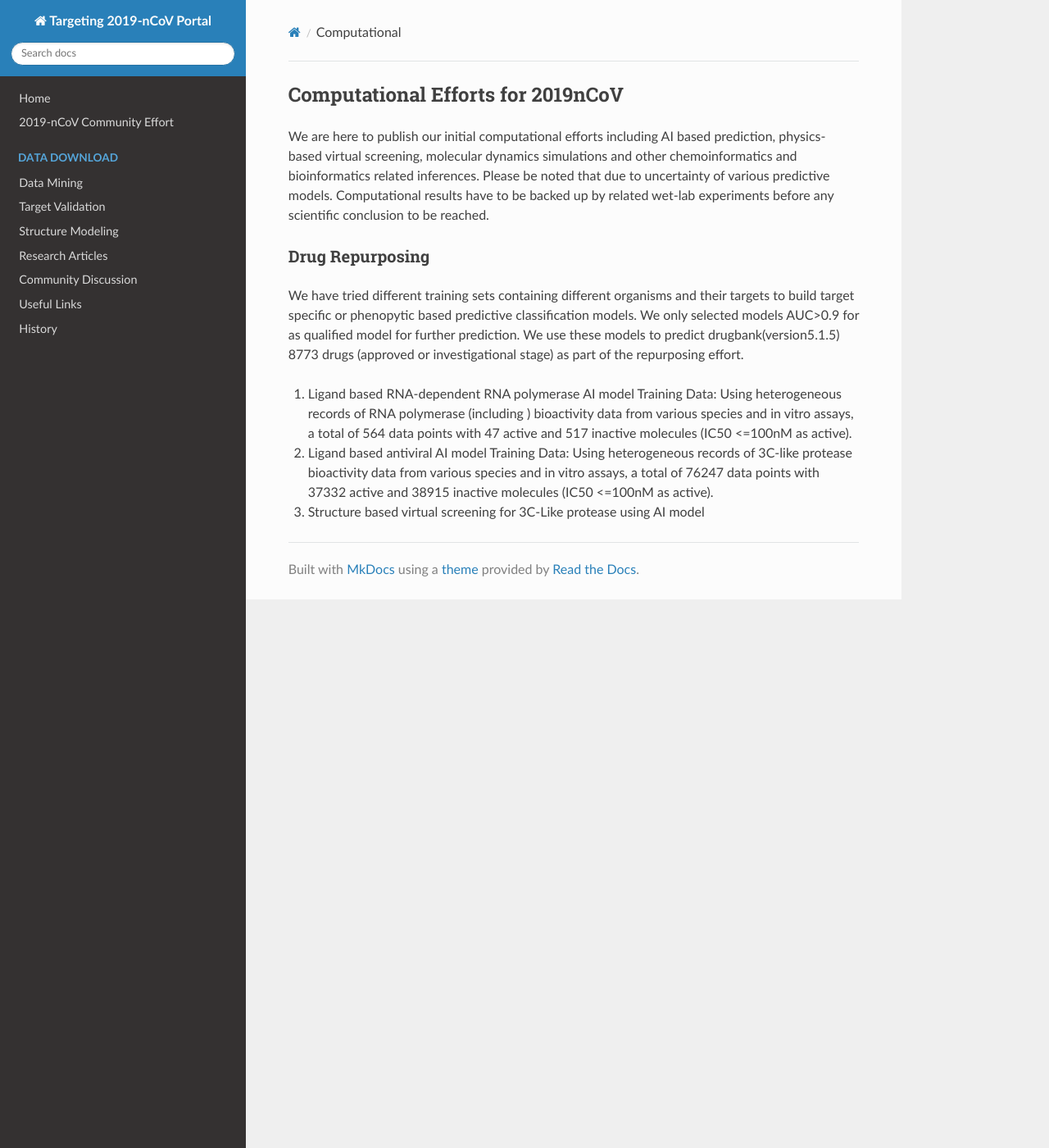
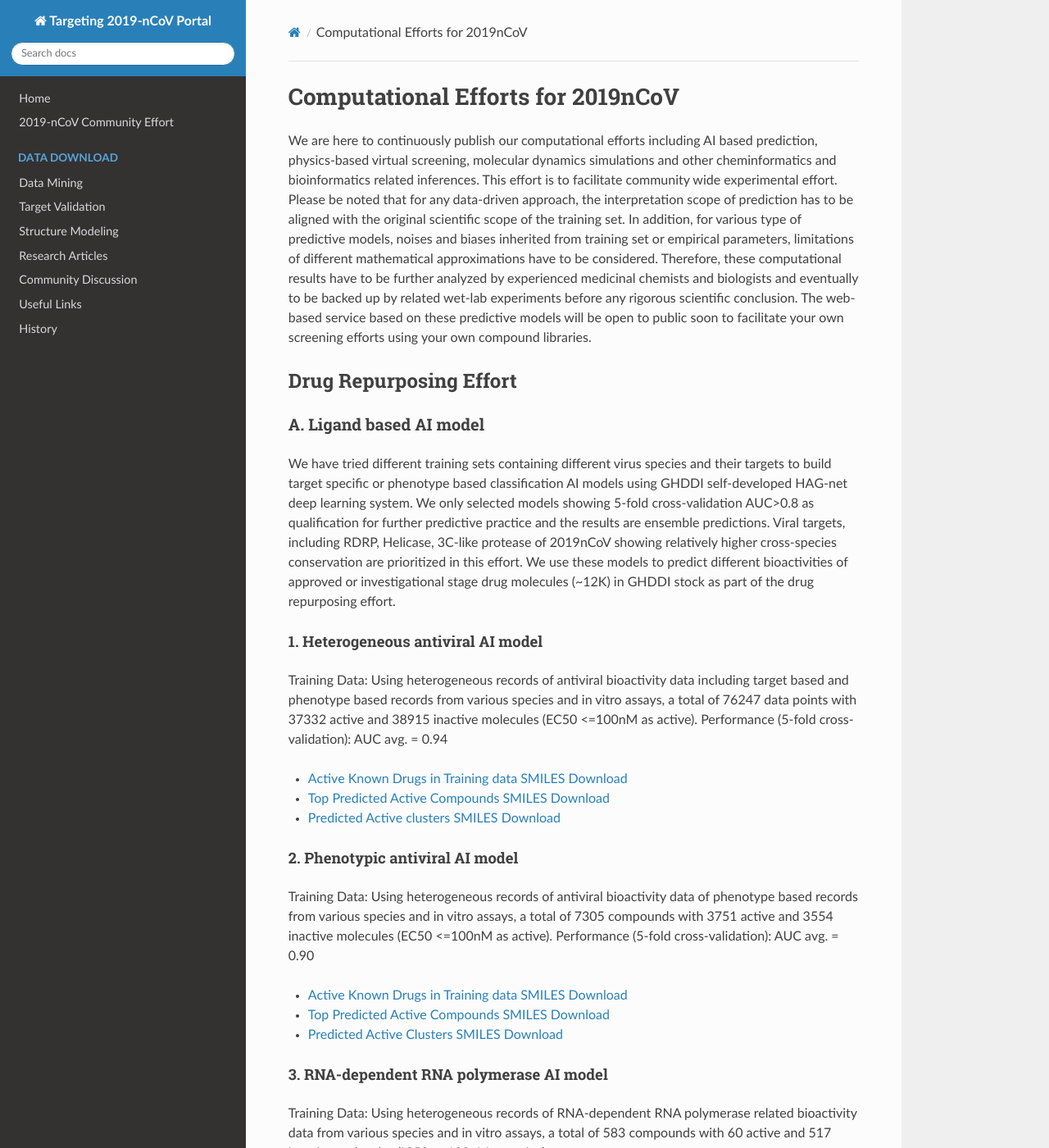
Before and after one commit to GHDDI-AILab/Targeting2019-nCoV, an MkDocs documentation site: the page built from docs/computational.md, in a window 1280 px wide and 1400 px high. Shown: the whole window at 82% size. Built offline with MkDocs 1.6.1, drawn with Linux system fonts in a browser that asks for light colours; nearby versions of some CDN libraries; some of the changed text lies outside the part shown.

Commit message:
Update computational.md

```diff
--- a/docs/computational.md
+++ b/docs/computational.md
@@ -1,15 +1,50 @@
-## Computational Efforts for 2019nCoV
+# Computational Efforts for 2019nCoV
 
-We are here to publish our initial computational efforts including AI based prediction, physics-based virtual screening, molecular dynamics simulations and other chemoinformatics and bioinformatics related inferences. Please be noted that due to uncertainty of various predictive models. Computational results have to be backed up by related wet-lab experiments before any scientific conclusion to be reached.
+We are here to continuously publish our computational efforts including AI based prediction, physics-based virtual screening, molecular dynamics simulations and other cheminformatics and bioinformatics related inferences. This effort is to facilitate community wide experimental effort. Please be noted that for any data-driven approach, the interpretation scope of prediction has to be aligned with the original scientific scope of the training set. In addition, for various type of predictive models, noises and biases inherited from training set or empirical parameters, limitations of different mathematical approximations have to be considered. Therefore, these computational results have to be further analyzed by experienced medicinal chemists and biologists and eventually to be backed up by related wet-lab experiments before any rigorous scientific conclusion. The web-based service based on these predictive models will be open to public soon to facilitate your own screening efforts using your own compound libraries.
 
-### Drug Repurposing
+## Drug Repurposing Effort
 
-We have tried different training sets containing different organisms and their targets to build target specific or phenopytic based predictive classification models. We only selected models AUC>0.9 for as qualified model for further prediction. We use these models to predict drugbank(version5.1.5) 8773 drugs (approved or investigational stage) as part of the repurposing effort.
+### A. Ligand based AI model
 
-1. Ligand based RNA-dependent RNA polymerase AI model
-Training Data: Using heterogeneous records of RNA polymerase (including ) bioactivity data from various species and in vitro assays, a total of 564 data points with 47 active and 517 inactive molecules (IC50 <=100nM as active).
+We have tried different training sets containing different virus species and their targets to build target specific or phenotype based classification AI models using GHDDI self-developed HAG-net deep learning system. We only selected models showing 5-fold cross-validation AUC>0.8 as qualification for further predictive practice and the results are ensemble predictions. Viral targets, including RDRP, Helicase, 3C-like protease of 2019nCoV showing relatively higher cross-species conservation are prioritized in this effort.  We use these models to predict different bioactivities of approved or investigational stage drug molecules (~12K) in GHDDI stock as part of the drug repurposing effort.
 
-2. Ligand based antiviral AI model
-Training Data: Using heterogeneous records of 3C-like protease bioactivity data from various species and in vitro assays, a total of 76247 data points with 37332 active and 38915 inactive molecules (IC50 <=100nM as active).
 
-3. Structure based virtual screening for 3C-Like protease using AI model
+#### 1. Heterogeneous antiviral AI model
+Training Data: Using heterogeneous records of antiviral bioactivity data including target based and phenotype based records from various species and in vitro assays, a total of 76247 data points with 37332 active and 38915 inactive molecules (EC50 <=100nM as active).
+Performance (5-fold cross-validation): AUC avg. = 0.94
+
+* [Active Known Drugs in Training data SMILES Download](https://ghddiai.oss-cn-zhangjiakou.aliyuncs.com/file/AKD_ViralMix.xlsx )
+* [Top Predicted Active Compounds SMILES Download](https://ghddiai.oss-cn-zhangjiakou.aliyuncs.com/file/globalvirus_top200.csv)
+* [Predicted Active clusters SMILES Download](https://ghddiai.oss-cn-zhangjiakou.aliyuncs.com/file/globalvirus_topclusters.csv)
+
+#### 2. Phenotypic antiviral AI model
+Training Data: Using heterogeneous records of antiviral bioactivity data of phenotype based records from various species and in vitro assays, a total of 7305 compounds with 3751 active and 3554 inactive molecules (EC50 <=100nM as active).
+Performance (5-fold cross-validation): AUC avg. = 0.90
+
+* [Active Known Drugs in Training data SMILES Download](https://ghddiai.oss-cn-zhangjiakou.aliyuncs.com/file/AKD_ViralPhe.xlsx)
+* [Top Predicted Active Compounds SMILES Download](https://ghddiai.oss-cn-zhangjiakou.aliyuncs.com/file/AntivirusPhe_top200.csv)
+* [Predicted Active Clusters SMILES Download](https://ghddiai.oss-cn-zhangjiakou.aliyuncs.com/file/AntivirusPhe_topclusters.csv)
+
+#### 3. RNA-dependent RNA polymerase AI model
+Training Data: Using heterogeneous records of RNA-dependent RNA polymerase related bioactivity data from various species and in vitro assays, a total of 583 compounds with 60 active and 517 inactive molecules (IC50 <=100nM as active).
+Performance (5-fold cross-validation): AUC avg. = 0.898
+
+* [Active Known Drugs in Training data SMILES Download](https://ghddiai.oss-cn-zhangjiakou.aliyuncs.com/file/AKD_RdRP.xlsx)
+* [Top Predicted Active Compounds SMILES Download](https://ghddiai.oss-cn-zhangjiakou.aliyuncs.com/file/RDRP_top200.csv)
+* [Predicted Active Clusters SMILES Download](https://ghddiai.oss-cn-zhangjiakou.aliyuncs.com/file/RDRP_topclusters.csv)
+
+#### 4. Helicase AI model
+Training Data: Using heterogeneous records of Helicase related bioactivity data from various species and in vitro assays, a total of 788 compounds with 42 active and 746 inactive molecules (IC50 <=100nM as active).
+Performance (5-fold cross-validation): AUC avg. = 0.868
+
+* [Active Known Drugs in Training data SMILES Download](https://ghddiai.oss-cn-zhangjiakou.aliyuncs.com/file/AKD_helicase.xlsx)
+* [Top Predicted Active Compounds SMILES Download](https://ghddiai.oss-cn-zhangjiakou.aliyuncs.com/file/helicase_top200.csv)
+* [Predicted Active Clusters SMILES Download](https://ghddiai.oss-cn-zhangjiakou.aliyuncs.com/file/helicase_topclusters.csv)
+
+#### 5. 3C-like protease AI model
+Training Data: Using heterogeneous records of 3C-like protease related bioactivity data from various species and in vitro assays, a total of 457 compounds with 58 active and 399 inactive molecules (IC50 <=100nM as active).
+Performance (5-fold cross-validation): AUC avg. = 0.832
+
+* [Active Known Drugs in Training data SMILES Download](https://ghddiai.oss-cn-zhangjiakou.aliyuncs.com/file/AKD_3CL.xlsx)
+* [Top Predicted Active Compounds SMILES Download](https://ghddiai.oss-cn-zhangjiakou.aliyuncs.com/file/3CL_top200.csv)
+* [Predicted Active Clusters SMILES Download](https://ghddiai.oss-cn-zhangjiakou.aliyuncs.com/file/3CL_topclusters.csv)
```
